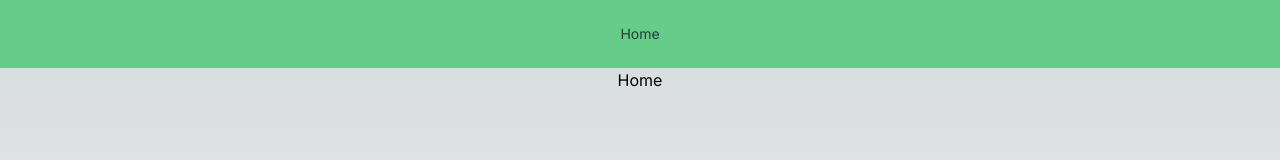
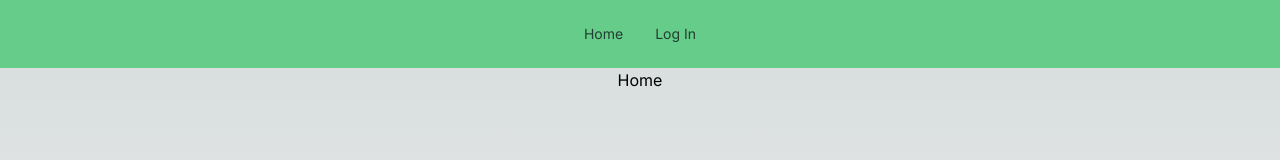
Before and after one commit to b2-finance/frontend, a Next.js app: page / in a window 1280 px wide. Shown: the top 160 px of the page. Built offline with nearby package versions, Linux system fonts and the light colour scheme.

Commit message:
Rename nav-link-container for consistency Move nav-bar hide logic to header

```diff
--- a/src/app/components/header/header-context.tsx
+++ b/src/app/components/header/header-context.tsx
@@ -15,13 +15,14 @@ const ALL_NAV_LINKS: NavigationLinkProps[] = [
   { display: 'Home', href: routes.home, authMode: 'noAuth' },
   { display: 'Dashboard', href: routes.dashboard, authMode: 'auth' },
   { display: 'Ledger', href: routes.ledger, authMode: 'auth' },
-  { display: 'Budget', href: routes.budget, authMode: 'auth' }
+  { display: 'Budget', href: routes.budget, authMode: 'auth' },
+  { display: 'Log In', href: routes.login, authMode: 'noAuth' }
 ];
 
 const ALL_PROFILE_LINKS: NavigationLinkProps[] = [
   { display: 'Profile', href: routes.profile, authMode: 'auth' },
   { display: 'Settings', href: routes.settings, authMode: 'auth' },
-  { display: 'Logout', href: routes.logout, authMode: 'auth' }
+  { display: 'Log Out', href: routes.logout, authMode: 'auth' }
 ];
 
 /**
--- a/src/app/components/header/header.tsx
+++ b/src/app/components/header/header.tsx
@@ -1,7 +1,7 @@
+import NavMenu from './menus/nav-menu';
 import HamburgerMenu from './menus/hamburger-menu';
 import ProfileMenu from './menus/profile-menu';
 import { HeaderContextProvider } from './header-context';
-import NavLinkContainer from './nav-link-container';
 
 /**
  * The header bar of the application. Contains the navbar, profile, settings,
@@ -19,8 +19,8 @@ export default function Header() {
               <HamburgerMenu />
             </div>
           </div>
-          <div className="navbar-center">
-            <NavLinkContainer />
+          <div className="navbar-center hidden tablet:inline-flex">
+            <NavMenu />
           </div>
           <div className="navbar-end">
             <ProfileMenu />
--- a/src/app/components/header/nav-link-container.tsx
+++ b/src/app/components/header/menus/nav-menu.tsx
@@ -1,17 +1,17 @@
 'use client';
 
-import SelfBlurringLink from './menus/self-blurring-link';
-import useHeaderContext from './header-context';
+import SelfBlurringLink from './self-blurring-link';
+import useHeaderContext from '../header-context';
 
 /**
  * Contains the main navigation links on the app header.
  *
  * @returns A JSX element.
  */
-export default function NavLinkContainer() {
+export default function NavMenu() {
   const { navLinks } = useHeaderContext();
   return (
-    <ul className="menu hidden tablet:menu-horizontal text-primary-content">
+    <ul className="menu menu-horizontal text-primary-content">
       {navLinks?.map(({ display, href }) => (
         <li key={display}>
           <SelfBlurringLink href={href}>{display}</SelfBlurringLink>
```
Also changed, not shown: 2 other files (tests, documents, lock files or other folders).
